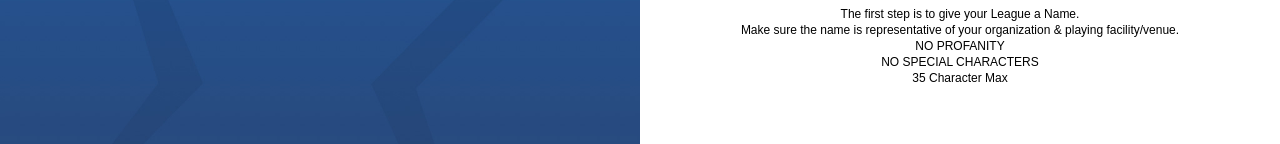
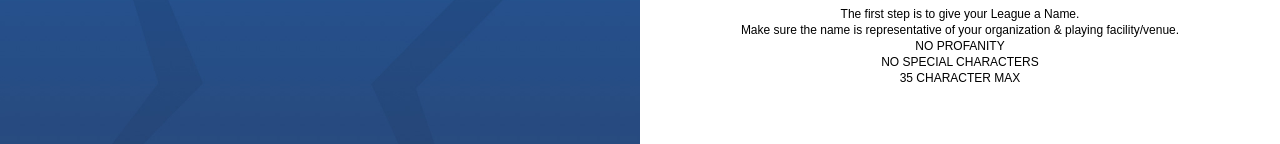
Before and after one commit to jamesdevtd/admin-portal-v2, a React (Create React App) app: page /admin-portal/signup in a window 1280 px wide. Both pictures are taken after typing "Sample", "Sample", "name@example.com", "Sample123" into the empty fields and a click on the button "SUBMIT". Shown: the part 309-453 px from the top of the page. Built offline with nearby package versions, Linux system fonts and the light colour scheme.

Commit message:
character max

```diff
--- a/src/forms/affiliate/signup-steps/LeagueName.tsx
+++ b/src/forms/affiliate/signup-steps/LeagueName.tsx
@@ -48,7 +48,7 @@ const LeagueName = ({ handleSuccessStep, currentStep }: PreStepsProps) => {
                             <ul className="warnings">
                                 <li>NO PROFANITY</li>
                                 <li>NO SPECIAL CHARACTERS</li>
-                                <li>35 Character Max</li>
+                                <li>35 CHARACTER MAX</li>
                             </ul>
                         </div>
                     </div>
```
